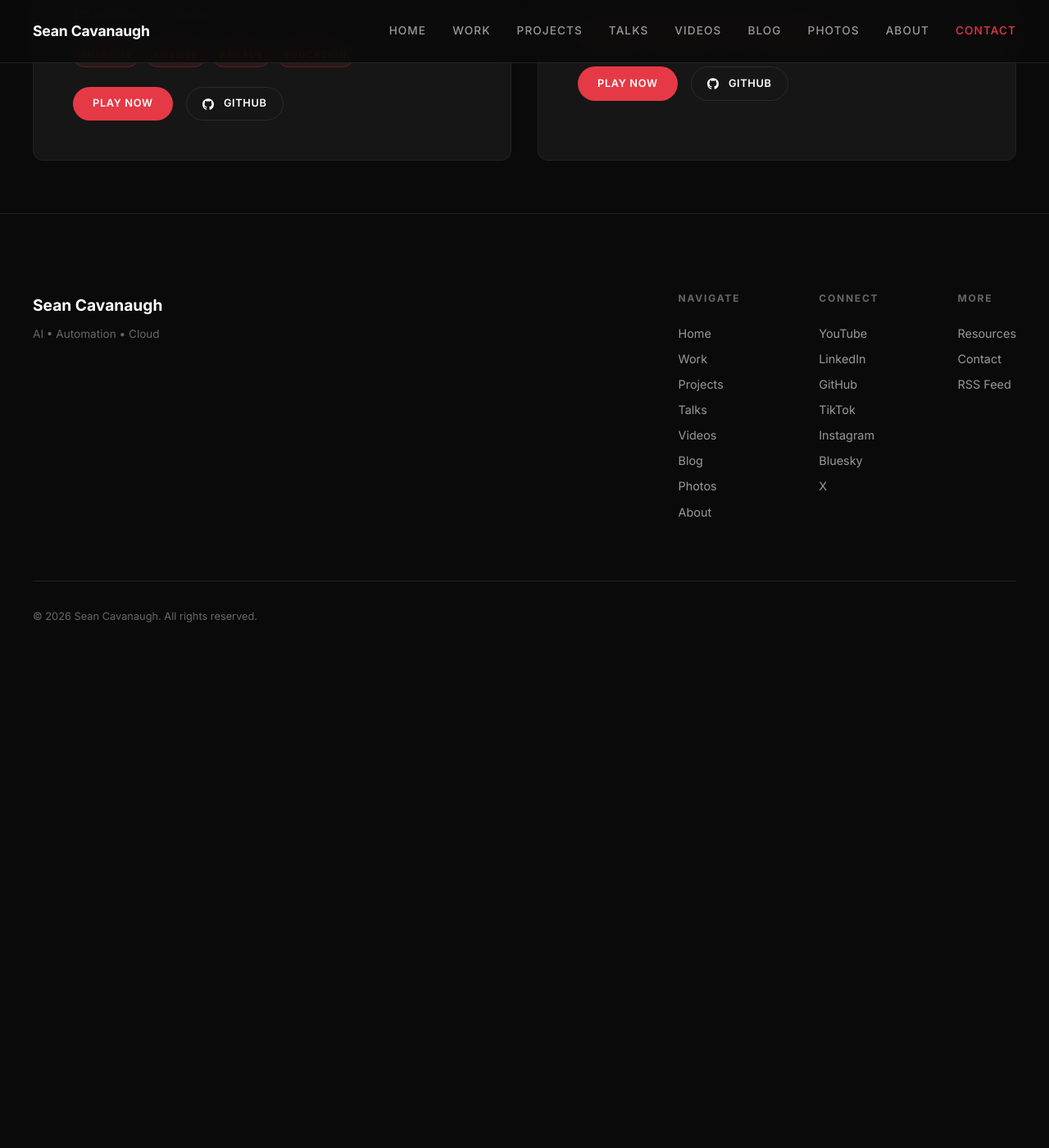
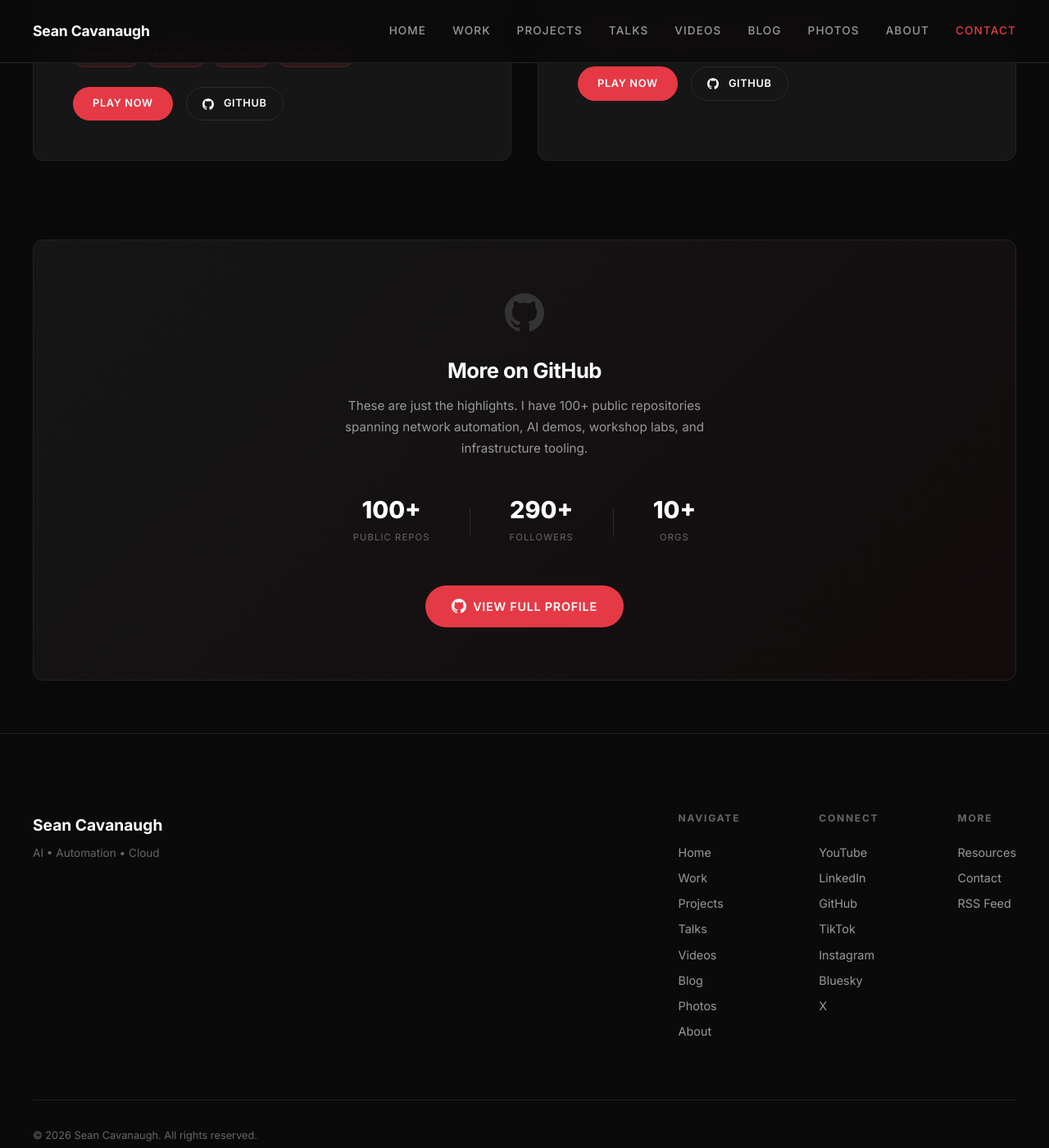
Before and after one commit to IPvSean/cavanaugh.pro, a Jekyll site: the page built from pages/projects.html, in a window 1280 px wide and 1400 px high, scrolled down 1521 px. Shown: the whole window at 82% size. Built offline with Jekyll 4.4.1, drawn with Linux system fonts in a browser that asks for light colours; before the commit the page ends 2315 px from its top, so only the background shows below that.

Commit message:
Replace redundant Other Work section with GitHub profile CTA
Remove duplicate project cards that repeated the featured repos.
Add a centered GitHub profile callout with live stats (100+
repos, 290+ followers, 10+ orgs) and a link to the full profile.

Co-authored-by: Cursor <cursoragent@cursor.com>

```diff
--- a/assets/css/main.css
+++ b/assets/css/main.css
@@ -1114,6 +1114,84 @@ a.highlight-item {
 @media (max-width: 768px) {
   .projects-featured-grid {
     grid-template-columns: 1fr;
+  }
+}
+
+/* ---- GitHub Profile CTA ---- */
+
+.github-profile-cta {
+  text-align: center;
+  padding: var(--space-3xl) var(--space-xl);
+  border-radius: var(--radius-lg);
+  background: linear-gradient(135deg, var(--color-bg-card) 0%, rgba(230, 57, 70, 0.04) 100%);
+  border: 1px solid var(--color-border);
+}
+
+.github-profile-icon {
+  color: var(--color-text-muted);
+  margin-bottom: var(--space-lg);
+  opacity: 0.4;
+}
+
+.github-profile-cta h2 {
+  color: var(--color-white);
+  margin-bottom: var(--space-md);
+  font-size: 1.6rem;
+}
+
+.github-profile-cta > p {
+  color: var(--color-text-secondary);
+  max-width: 500px;
+  margin: 0 auto var(--space-2xl);
+  font-size: 0.95rem;
+  line-height: 1.7;
+}
+
+.github-profile-stats {
+  display: flex;
+  align-items: center;
+  justify-content: center;
+  gap: var(--space-2xl);
+  margin-bottom: var(--space-2xl);
+}
+
+.github-profile-stat {
+  text-align: center;
+}
+
+.github-profile-stat-number {
+  display: block;
+  font-size: 1.8rem;
+  font-weight: 800;
+  color: var(--color-white);
+  line-height: 1;
+  margin-bottom: var(--space-xs);
+}
+
+.github-profile-stat-label {
+  font-size: 0.7rem;
+  text-transform: uppercase;
+  letter-spacing: 0.1em;
+  color: var(--color-text-muted);
+}
+
+.github-profile-stat-divider {
+  width: 1px;
+  height: 36px;
+  background: var(--color-border-light);
+}
+
+@media (max-width: 480px) {
+  .github-profile-stats {
+    gap: var(--space-lg);
+  }
+
+  .github-profile-stat-number {
+    font-size: 1.4rem;
+  }
+
+  .github-profile-stat-divider {
+    height: 28px;
   }
 }
 
--- a/pages/projects.html
+++ b/pages/projects.html
@@ -107,35 +107,33 @@ permalink: /projects/
     </div>
     {% endif %}
 
-    <!-- Other Projects -->
-    {% assign other_projects = site.data.projects | where: "featured", nil %}
-    {% if other_projects.size > 0 %}
-    <div class="section-header" style="margin-top: var(--space-3xl);">
-      <span class="section-label">More Projects</span>
-      <h2>Other Work</h2>
-    </div>
-    <div class="projects-grid">
-      {% for project in other_projects %}
-      <div class="project-card" id="{{ project.title | slugify }}">
-        <div class="project-card-image">
-          <div class="placeholder-visual">
-            <svg viewBox="0 0 24 24" fill="none" stroke="currentColor" stroke-width="1.5">
-              <path d="M17.25 6.75L22.5 12l-5.25 5.25m-10.5 0L1.5 12l5.25-5.25m7.5-3l-4.5 16.5"/>
-            </svg>
-          </div>
+    <!-- GitHub Profile CTA -->
+    <div class="github-profile-cta" style="margin-top: var(--space-4xl);">
+      <div class="github-profile-icon">
+        <svg viewBox="0 0 24 24" fill="currentColor" width="48" height="48"><path d="M12 .297c-6.63 0-12 5.373-12 12 0 5.303 3.438 9.8 8.205 11.385.6.113.82-.258.82-.577 0-.285-.01-1.04-.015-2.04-3.338.724-4.042-1.61-4.042-1.61C4.422 18.07 3.633 17.7 3.633 17.7c-1.087-.744.084-.729.084-.729 1.205.084 1.838 1.236 1.838 1.236 1.07 1.835 2.809 1.305 3.495.998.108-.776.417-1.305.76-1.605-2.665-.3-5.466-1.332-5.466-5.93 0-1.31.465-2.38 1.235-3.22-.135-.303-.54-1.523.105-3.176 0 0 1.005-.322 3.3 1.23.96-.267 1.98-.399 3-.405 1.02.006 2.04.138 3 .405 2.28-1.552 3.285-1.23 3.285-1.23.645 1.653.24 2.873.12 3.176.765.84 1.23 1.91 1.23 3.22 0 4.61-2.805 5.625-5.475 5.92.42.36.81 1.096.81 2.22 0 1.606-.015 2.896-.015 3.286 0 .315.21.69.825.57C20.565 22.092 24 17.592 24 12.297c0-6.627-5.373-12-12-12"/></svg>
+      </div>
+      <h2>More on GitHub</h2>
+      <p>These are just the highlights. I have 100+ public repositories spanning network automation, AI demos, workshop labs, and infrastructure tooling.</p>
+      <div class="github-profile-stats">
+        <div class="github-profile-stat">
+          <span class="github-profile-stat-number">100+</span>
+          <span class="github-profile-stat-label">Public Repos</span>
         </div>
-        <div class="project-card-body">
-          <h3>{{ project.title }}</h3>
-          <p>{{ project.description }}</p>
-          <div class="project-tags">
-            {% for tag in project.tags %}
-            <span class="tag">{{ tag }}</span>
-            {% endfor %}
-          </div>
+        <div class="github-profile-stat-divider"></div>
+        <div class="github-profile-stat">
+          <span class="github-profile-stat-number">290+</span>
+          <span class="github-profile-stat-label">Followers</span>
+        </div>
+        <div class="github-profile-stat-divider"></div>
+        <div class="github-profile-stat">
+          <span class="github-profile-stat-number">10+</span>
+          <span class="github-profile-stat-label">Orgs</span>
         </div>
       </div>
-      {% endfor %}
+      <a href="{{ site.social.github }}" target="_blank" rel="noopener" class="btn btn-primary">
+        <svg viewBox="0 0 24 24" fill="currentColor" width="18" height="18"><path d="M12 .297c-6.63 0-12 5.373-12 12 0 5.303 3.438 9.8 8.205 11.385.6.113.82-.258.82-.577 0-.285-.01-1.04-.015-2.04-3.338.724-4.042-1.61-4.042-1.61C4.422 18.07 3.633 17.7 3.633 17.7c-1.087-.744.084-.729.084-.729 1.205.084 1.838 1.236 1.838 1.236 1.07 1.835 2.809 1.305 3.495.998.108-.776.417-1.305.76-1.605-2.665-.3-5.466-1.332-5.466-5.93 0-1.31.465-2.38 1.235-3.22-.135-.303-.54-1.523.105-3.176 0 0 1.005-.322 3.3 1.23.96-.267 1.98-.399 3-.405 1.02.006 2.04.138 3 .405 2.28-1.552 3.285-1.23 3.285-1.23.645 1.653.24 2.873.12 3.176.765.84 1.23 1.91 1.23 3.22 0 4.61-2.805 5.625-5.475 5.92.42.36.81 1.096.81 2.22 0 1.606-.015 2.896-.015 3.286 0 .315.21.69.825.57C20.565 22.092 24 17.592 24 12.297c0-6.627-5.373-12-12-12"/></svg>
+        View Full Profile
+      </a>
     </div>
-    {% endif %}
   </div>
 </section>
```
